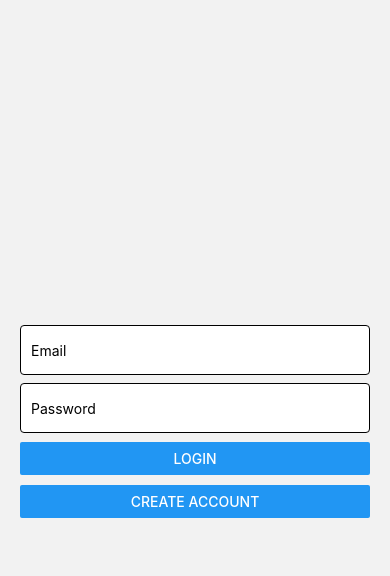
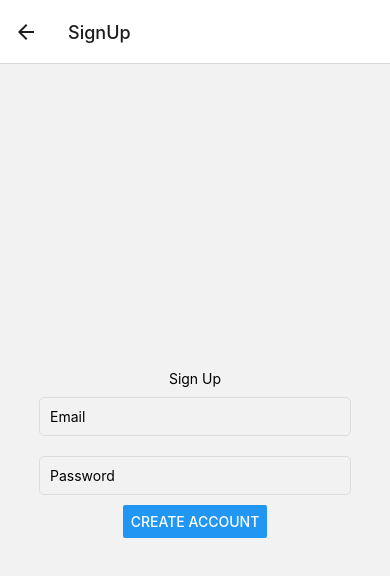
Before and after one commit to konradcam1289/PersonalDietApp, a React Native app: screen /SignUp in a window 390 px wide. Shown: the top 576 px of the page. Built offline with nearby package versions, Linux system fonts and the light colour scheme; no server answers.

Commit message:
Kalkulator BMI

```diff
--- a/App.js
+++ b/App.js
@@ -6,6 +6,8 @@ import Details from './src/app/screens/Details';
 import { User, onAuthStateChanged } from 'firebase/auth';
 import { useEffect, useState } from 'react';
 import { FIREBASE_AUTH } from './src/app/Config/FirebaseConfig';
+import SignUp from './src/app/screens/SignUp';
+import BMICalculatorScreen from './src/app/screens/BMICalculatorScreen';
 
 const StackActions = createNativeStackNavigator();
 
@@ -16,6 +18,7 @@ function InsideLayout () {
     <InsideStack.Navigator initialRouteName="Login">
       <InsideStack.Screen name="My meals" component={List} />
       <InsideStack.Screen name="Details" component={Details} />
+      <InsideStack.Screen name="BMI Calculator" component={BMICalculatorScreen} />
     </InsideStack.Navigator>
   )
 }
@@ -59,14 +62,8 @@ export default function App() {
           options={{ headerShown : false }}
           />
         )}
-
+        <StackActions.Screen name="SignUp" component={SignUp} />
       </StackActions.Navigator>
     </NavigationContainer>
-
-
-    //DRUGA WERSJA
-
-
-
   );
 }
--- /dev/null
+++ b/src/app/screens/BMICalculatorScreen.jsx
@@ -0,0 +1,97 @@
+import React, { Component } from 'react';
+import { View, Text, TextInput, Button, StyleSheet } from 'react-native';
+
+class BMICalculatorScreen extends Component {
+  constructor(props) {
+    super(props);
+    this.state = {
+      weight: '',
+      height: '',
+      bmi: '',
+      resultText: '',
+    };
+  }
+
+  calculateBMI = () => {
+    const { weight, height } = this.state;
+
+    if (weight === '' || height === '') {
+      this.setState({ bmi: '', resultText: 'Proszę podać wagę i wzrost.' });
+      return;
+    }
+
+    const weightKg = parseFloat(weight);
+    const heightCm = parseFloat(height) / 100;
+    const bmiValue = weightKg / (heightCm * heightCm);
+    const roundedBMI = bmiValue.toFixed(2);
+
+    let result = '';
+
+    if (bmiValue < 18.5) {
+      result = 'Niedowaga';
+    } else if (bmiValue >= 18.5 && bmiValue < 24.9) {
+      result = 'Prawidłowa waga';
+    } else if (bmiValue >= 25 && bmiValue < 29.9) {
+      result = 'Nadwaga';
+    } else {
+      result = 'Otyłość';
+    }
+
+    this.setState({ bmi: roundedBMI, resultText: result });
+  };
+
+  render() {
+    return (
+      <View style={styles.container}>
+        <Text style={styles.title}>Kalkulator BMI</Text>
+        <TextInput
+          style={styles.input}
+          placeholder="Waga (kg)"
+          keyboardType="numeric"
+          onChangeText={(text) => this.setState({ weight: text })}
+        />
+        <TextInput
+          style={styles.input}
+          placeholder="Wzrost (cm)"
+          keyboardType="numeric"
+          onChangeText={(text) => this.setState({ height: text })}
+        />
+        <Button title="Oblicz BMI" onPress={this.calculateBMI} />
+        <Text style={styles.result}>{this.state.bmi}</Text>
+        <Text style={styles.resultText}>{this.state.resultText}</Text>
+      </View>
+    );
+  }
+}
+
+const styles = StyleSheet.create({
+  container: {
+    flex: 1,
+    justifyContent: 'center',
+    alignItems: 'center',
+  },
+  title: {
+    fontSize: 24,
+    fontWeight: 'bold',
+    marginBottom: 20,
+  },
+  input: {
+    width: 200,
+    height: 40,
+    borderColor: 'gray',
+    borderWidth: 1,
+    marginBottom: 10,
+    paddingHorizontal: 10,
+  },
+  result: {
+    fontSize: 40,
+    fontWeight: 'bold',
+    marginTop: 20,
+  },
+  resultText: {
+    fontSize: 20,
+    marginTop: 10,
+  },
+});
+
+export default BMICalculatorScreen;
--- a/src/app/screens/List.jsx
+++ b/src/app/screens/List.jsx
@@ -1,6 +1,7 @@
 import { View, Text, Button } from 'react-native';
 import React from 'react';
 import { FIREBASE_AUTH } from '../Config/FirebaseConfig';
+import BMICalculatorScreen from './BMICalculatorScreen';
 
 
 
@@ -8,6 +9,7 @@ const List = ({ navigation }) => {
     return (
         <View style={{ flex: 1, justifyContent: 'center', alignItems: 'center'}}>
             <Button onPress={() => navigation.navigate('Details')} title='Open details'/>
+            <Button onPress={() => navigation.navigate('BMI Calculator')} title='Open BMI Calculator'/>
             <Button onPress={() => FIREBASE_AUTH.signOut()} title='Logout'/>
         </View>
     );
--- a/src/app/screens/Login.jsx
+++ b/src/app/screens/Login.jsx
@@ -3,12 +3,14 @@ import React, { useState } from 'react';
 import { FIREBASE_AUTH } from '../Config/FirebaseConfig';
 import { signInWithEmailAndPassword } from 'firebase/auth';
 import { createUserWithEmailAndPassword } from 'firebase/auth';
+import { useNavigation } from '@react-navigation/native';
 
 const Login = () => {
     const [email, setEmail] = useState('');
     const [password, setPassword] = useState('');
     const [loading, setLoading] = useState(false);
     const auth = FIREBASE_AUTH;
+    const navigation = useNavigation();
 
     const signIn = async () => {
         setLoading(true);
@@ -24,19 +26,19 @@ const Login = () => {
         }
     };
 
-    const signUp = async () => {
-        setLoading(true);
-        try {
-            const response = await createUserWithEmailAndPassword(auth, email, password);
-            console.log(response);
-            alert('Check your emails!');
-        } catch(error) {
-            console.log(error);
-            alert('Sign in failed: ' + error.message);
-        } finally {
-            setLoading(false);
-        }
-    };
+    // const signUp = async () => {
+    //     setLoading(true);
+    //     try {
+    //         const response = await createUserWithEmailAndPassword(auth, email, password);
+    //         console.log(response);
+    //         alert('Check your emails!');
+    //     } catch(error) {
+    //         console.log(error);
+    //         alert('Sign in failed: ' + error.message);
+    //     } finally {
+    //         setLoading(false);
+    //     }
+    // };
 
 
     return (
@@ -66,7 +68,7 @@ const Login = () => {
                     <Button title='Login' onPress={signIn} />
                 </View>
                 <View style={styles.button}>
-                    <Button title='Create account' onPress={signUp} style={styles.button} />
+                    <Button title='Register' onPress={() => navigation.navigate('SignUp')} style={styles.button} />
                 </View>
                 </>}
             </KeyboardAvoidingView>
--- a/src/app/screens/SignUp.jsx
+++ b/src/app/screens/SignUp.jsx
@@ -0,0 +1,66 @@
+// SignUp.js
+import React, { useState } from 'react';
+import { View, Text, TextInput, Button, StyleSheet, Alert } from 'react-native';
+import { createUserWithEmailAndPassword } from 'firebase/auth';
+import { FIREBASE_AUTH } from '../Config/FirebaseConfig';
+import { useNavigation } from '@react-navigation/native';
+
+const SignUp = () => {
+    const [email, setEmail] = useState('');
+    const [password, setPassword] = useState('');
+    const [loading, setLoading] = useState(false);
+    const navigation = useNavigation();
+
+    const handleSignUp = async () => {
+        setLoading(true);
+        try {
+            await createUserWithEmailAndPassword(FIREBASE_AUTH, email, password);
+            Alert.alert("Success", "Account created successfully");
+            navigation.navigate('Login');
+        } catch (error) {
+            console.error(error);
+            Alert.alert("Error", error.message);
+        } finally {
+            setLoading(false);
+        }
+    };
+
+    return (
+        <View style={styles.container}>
+            <Text>Sign Up</Text>
+            <TextInput
+                style={styles.input}
+                placeholder="Email"
+                value={email}
+                onChangeText={setEmail}
+                autoCapitalize="none"
+            />
+            <TextInput
+                style={styles.input}
+                placeholder="Password"
+                value={password}
+                onChangeText={setPassword}
+                secureTextEntry
+            />
+            <Button title="Create Account" onPress={handleSignUp} disabled={loading} />
+        </View>
+    );
+};
+
+export default SignUp;
+
+const styles = StyleSheet.create({
+    container: {
+        flex: 1,
+        justifyContent: 'center',
+        alignItems: 'center'
+    },
+    input: {
+        width: '80%',
+        padding: 10,
+        margin: 10,
+        borderWidth: 1,
+        borderColor: '#ddd',
+        borderRadius: 5,
+    },
+});
```
